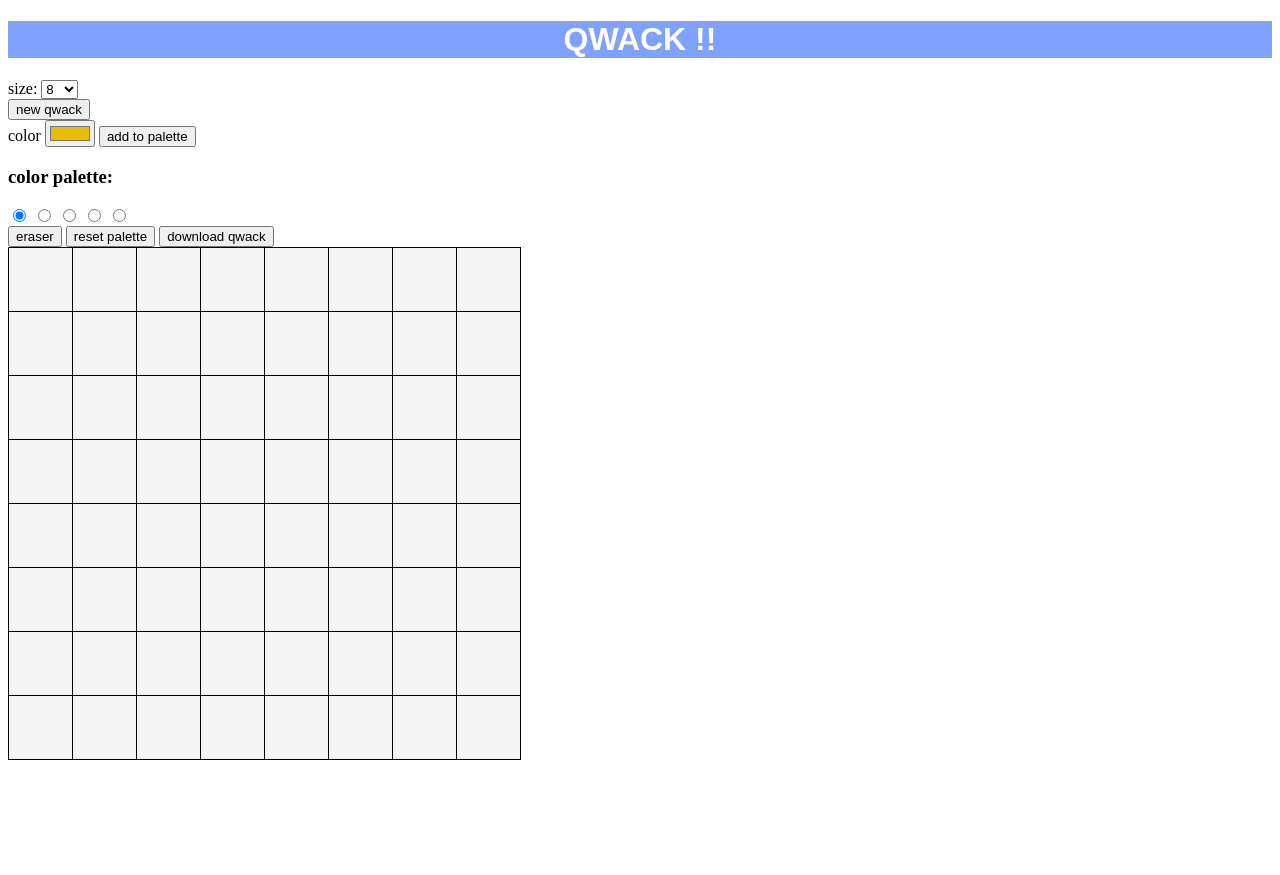
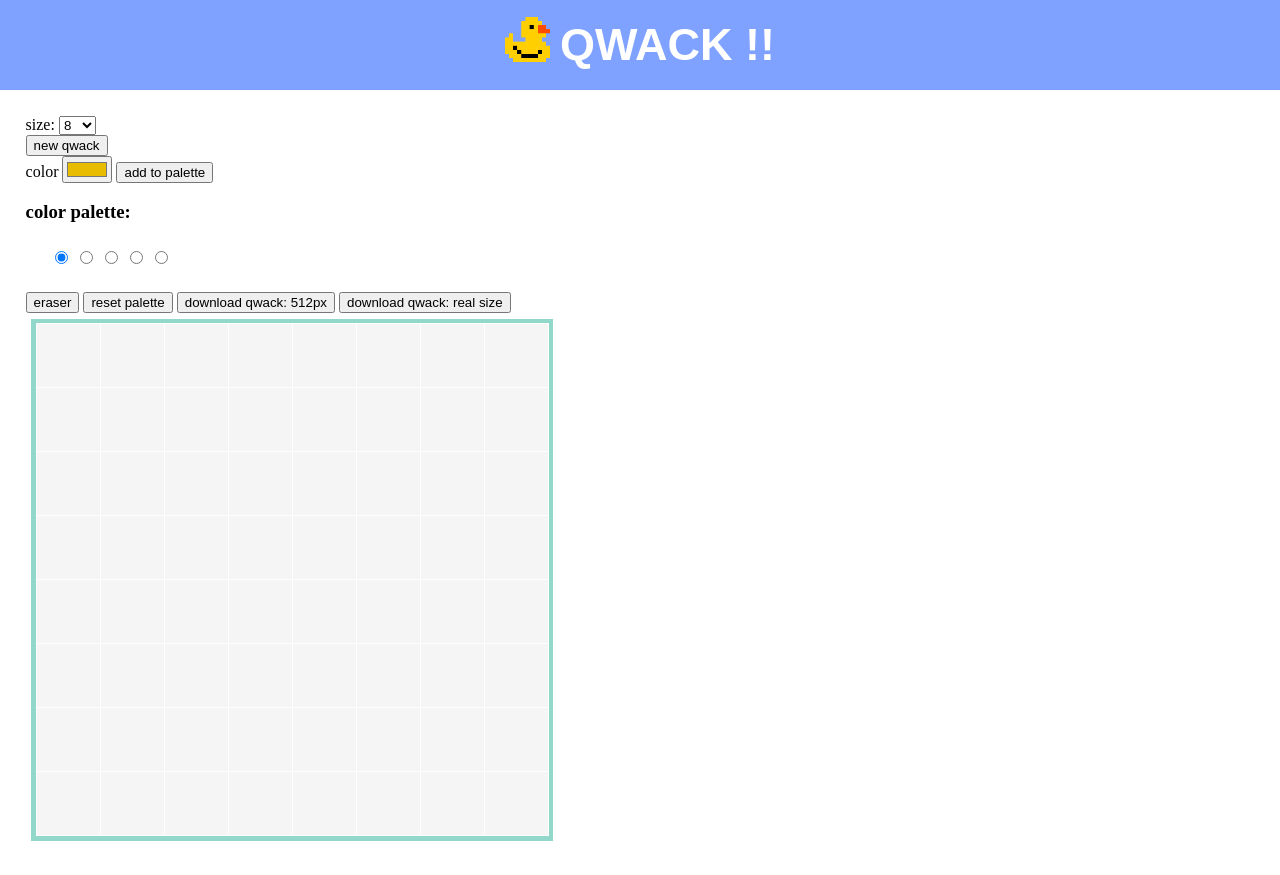
Before and after one commit to ValRoustit/Qwack.github.io, a plain HTML site: page index.html in a window 1280 px wide. Before the commit the page ends 800 px from the top, so only its background shows below. Drawn offline with Linux system fonts and the light colour scheme.

Commit message:
add some CSS and downloadRealSize

```diff
--- a/css/main.css
+++ b/css/main.css
@@ -1,6 +1,28 @@
-#title {
+h1 {
+    margin: 0;
+    top: 0;
+}
+
+body {
+    margin: 0;
+}
+
+.main {
+    margin: 2%;
+}
+
+.logo {
+    padding-bottom: 12px;
+    padding-right: 10px;
+    justify-content: center;
+    height: 45px;
+}
+
+.title {
     font-family: Arial, Helvetica, sans-serif;
+    font-size: 45px;
     font-weight: bold;
+    height: 90px;
     background-color: rgb(127, 161, 255);
     color: white;
     display: flex;
@@ -34,7 +56,11 @@
 }
 
 #my-canvas, .canvas-download {
+    outline: solid;
+    outline-width: 5px;
+    outline-color: #91d8cb;
     position: relative;
+    margin: 10px;
     background-color: rgb(245, 245, 245);
     top: 0.5px;
     left: 0.5px;
@@ -44,16 +70,19 @@
     image-rendering: -webkit-crisp-edges;
     image-rendering: pixelated;
     image-rendering: crisp-edges;
+    box-sizing: border-box;
 }
 
 #grid {
     position: absolute;
+    margin: 10px;
     top: 0;
-    left: -0.5px;
+    left: 0;
     width: 513px;
     height: 513px;
     image-rendering: -moz-crisp-edges;
     image-rendering: -webkit-crisp-edges;
     image-rendering: pixelated;
     image-rendering: crisp-edges;
+    box-sizing: border-box;
 }
--- a/index.html
+++ b/index.html
@@ -7,7 +7,11 @@
     <script src="js/app.js"></script>
 </head>
 <body>
-    <h1 id="title">QWACK !!</h1>
+    <div class="header">
+        <h1 class="title"><img class="logo" src="images/Qwack.png" alt="logo" />QWACK !!</h1>
+    </div>
+
+    <div class="main">
         <form id="new-drawing">
             <div id="size-select">
                 <label for="size" class="primary">size:</label>
@@ -28,7 +32,7 @@
         </form>
 
         <h3>color palette:</h3>
-    <div id="palette">
+        <div id="palette" class="main">
             <div id="fixed-palette">
                 <input type="radio" value="black" name="color-in-palette" style="background-color: black;" checked>
                 <input type="radio" value="white" name="color-in-palette" style="background-color: white;">
@@ -39,13 +43,17 @@
             <div id="new-palette"></div>
         </div>
 
+        <div>
             <button id="eraser">eraser</button>
+            <button id="delete-palette">reset palette</button>
+            <button id="download">download qwack: 512px</button>
+            <button id="download-real-size">download qwack: real size</button>
+        </div>
 
-    <button id="delete-palette">reset palette</button>
-    <button id="download">download qwack</button>
-    <div id="drawing">
+        <div id="drawing" class="main">
             <canvas id="my-canvas" height="8" width="8"></canvas>
             <canvas id="grid" height="513" width="513"></canvas>
         </div>
+    </div>
 </body>
 </html>
--- a/js/app.js
+++ b/js/app.js
@@ -16,6 +16,9 @@ document.addEventListener("DOMContentLoaded", () => {
 
     const download = document.querySelector("#download");
     download.addEventListener("click", handleDownload)
+
+    const downloadRealSize = document.querySelector("#download-real-size");
+    downloadRealSize.addEventListener("click", handleDownloadRealSize)
 
     const selectColor = document.querySelector("#palette");
     selectColor.addEventListener("click", handleSelectColor);
@@ -52,12 +55,16 @@ const handleDownload = function() {
     upscaleCanvas(canvas);
 }
 
+const handleDownloadRealSize = function() {
+    const canvas = document.querySelector("#my-canvas");
+    downloadFile(canvas);
+}
+
 const upscaleCanvas = function(canvas) {
     const c = document.createElement("canvas");
     c.style.display = "none";
     c.height = 512;
     c.width = 512;
-    c.setAttribute("class", "canvas-download");
 
     document.body.appendChild(c);
     const ctx = c.getContext("2d");
@@ -197,6 +204,7 @@ const drawGrid = function(canvas, size) {
     const ctx = canvas.getContext("2d")
     const pixelLength = (canvas.height-1)/size
     ctx.lineWidth = 1;
+    ctx.strokeStyle = "white";
 
     ctx.translate(0.5, 0.5);
     for (var i=0; i<=canvas.height; i+=pixelLength) {
```
Also changed, not shown: images/Qwack.png (added). Lines whose indentation alone changed are shown as unchanged.
